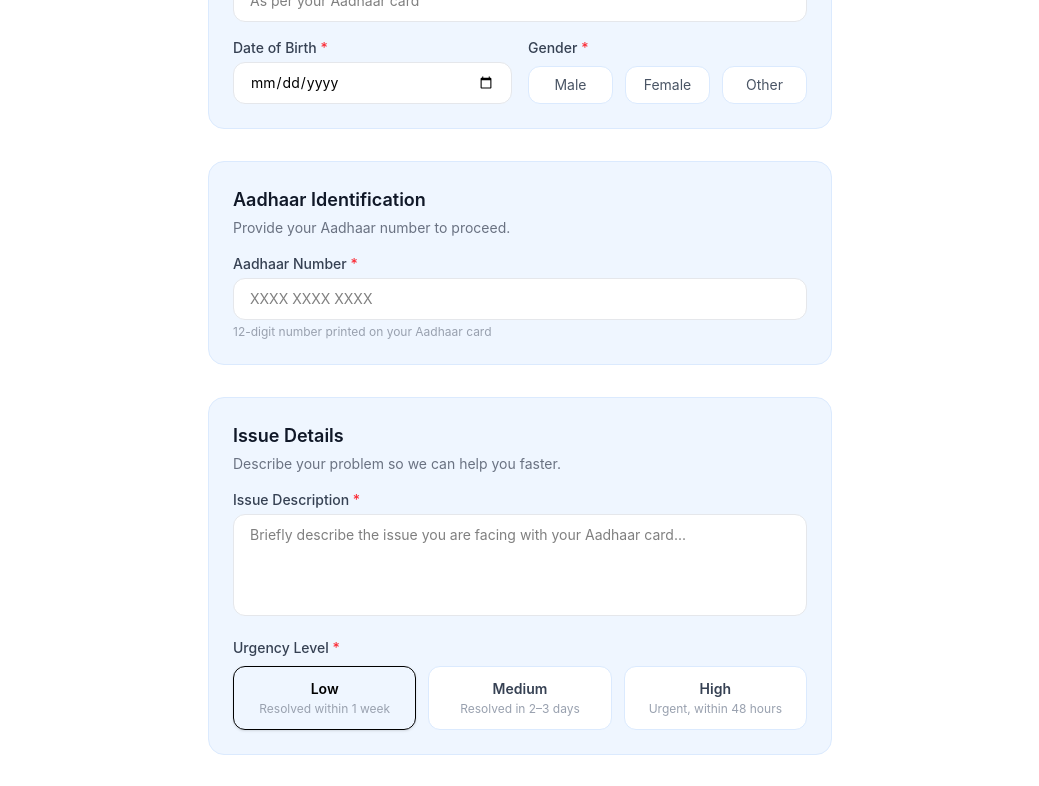
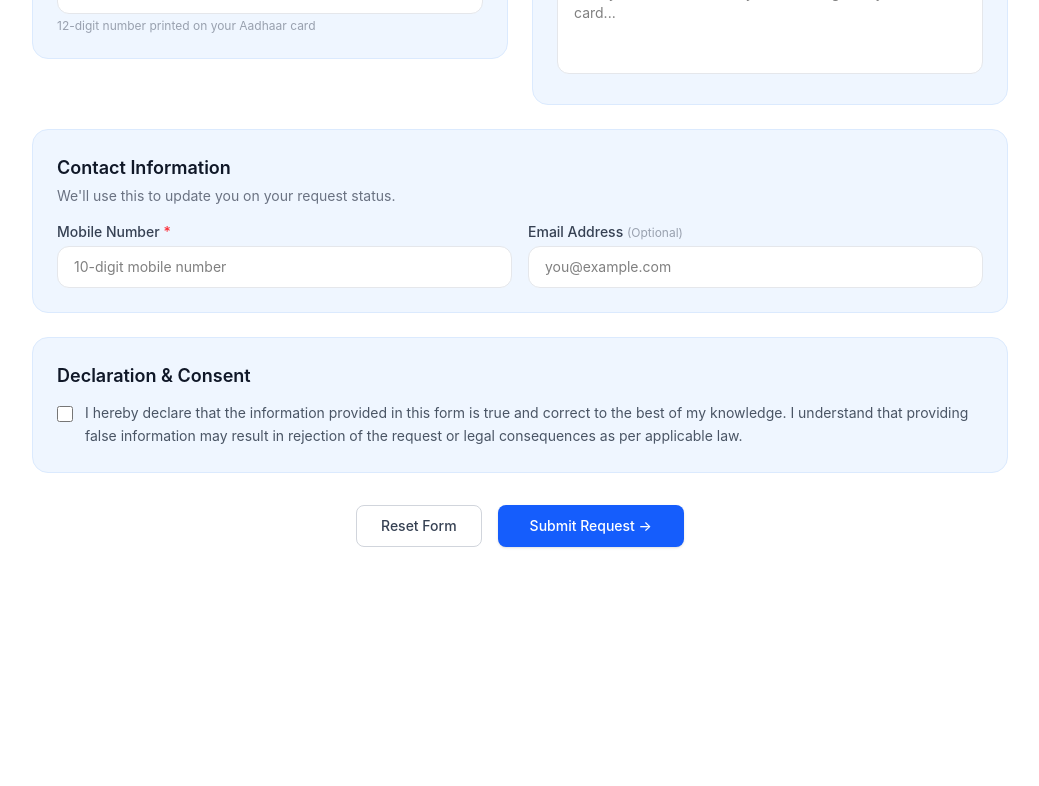
Before and after one commit to Kunalmj/hypernxt, a React app in the folder frontend/: page /AadhaarForm in a window 1280 px wide. Shown: the part 860-1646 px from the top of the page, without its empty margins (120-1159 px from the left). After the commit the page ends 1515 px from the top, so only its background shows below. Built offline with nearby package versions, Linux system fonts and the light colour scheme; the HTML template or start-up script is replaced by a standard one.

Commit message:
changes-in-aadharform

```diff
--- a/frontend/src/components/aadhaar/IssueDetails.jsx
+++ b/frontend/src/components/aadhaar/IssueDetails.jsx
@@ -1,7 +1,7 @@
 const URGENCY_LEVELS = [
-  { val: "low",    label: "Low",    sub: "Resolved within 1 week",   color: "green"  },
-  { val: "medium", label: "Medium", sub: "Resolved in 2–3 days",     color: "yellow" },
-  { val: "high",   label: "High",   sub: "Urgent, within 48 hours",  color: "red"    },
+  { val: "low", label: "Low", sub: "Resolved within 1 week", color: "green" },
+  { val: "medium", label: "Medium", sub: "Resolved in 2–3 days", color: "yellow" },
+  { val: "high", label: "High", sub: "Urgent, within 48 hours", color: "red" },
 ];
 
 const IssueDetails = ({ values, onChange }) => {
@@ -26,38 +26,6 @@
             className="w-full border border-gray-200 rounded-xl px-4 py-2.5 text-sm bg-white focus:outline-none focus:ring-2 focus:ring-blue-500 transition resize-none"
           />
         </div>
-
-        {/* Urgency */}
-        <div>
-          <label className="block text-sm font-medium text-gray-700 mb-2">
-            Urgency Level <span className="text-red-500">*</span>
-          </label>
-          <div className="grid grid-cols-3 gap-3">
-            {URGENCY_LEVELS.map(({ val, label, sub, color }) => (
-              <label
-                key={val}
-                className={`p-3 rounded-xl border cursor-pointer transition text-center ${
-                  values.urgency === val
-                    ? `border-${color}-400 bg-${color}-50 shadow-sm`
-                    : "border-blue-100 bg-white hover:border-blue-300"
-                }`}
-              >
-                <input
-                  type="radio"
-                  name="urgency"
-                  value={val}
-                  checked={values.urgency === val}
-                  onChange={onChange}
-                  className="hidden"
-                />
-                <p className={`font-semibold text-sm ${values.urgency === val ? `text-${color}-600` : "text-gray-700"}`}>
-                  {label}
-                </p>
-                <p className="text-xs text-gray-400 mt-0.5">{sub}</p>
-              </label>
-            ))}
-          </div>
-        </div>
       </div>
     </div>
   );
--- a/frontend/src/components/aadhaar/ServiceSelection.jsx
+++ b/frontend/src/components/aadhaar/ServiceSelection.jsx
@@ -1,9 +1,9 @@
 const SERVICES = [
-  { id: "name",    label: "Name Correction",      icon: "✏️" },
-  { id: "address", label: "Address Update",        icon: "🏠" },
-  { id: "mobile",  label: "Mobile Number Update",  icon: "📱" },
-  { id: "lost",    label: "Lost Aadhaar",          icon: "🔍" },
-  { id: "other",   label: "Other Issue",           icon: "💬" },
+  { id: "name", label: "Name Correction", icon: "" },
+  { id: "address", label: "Address Update", icon: "" },
+  { id: "mobile", label: "Mobile Number Update", icon: "" },
+  { id: "lost", label: "Lost Aadhaar", icon: "" },
+  { id: "other", label: "Other Issue", icon: "" },
 ];
 
 const ServiceSelection = ({ value, onChange }) => {
@@ -16,11 +16,10 @@
         {SERVICES.map((s) => (
           <label
             key={s.id}
-            className={`flex items-center gap-3 p-3 rounded-xl border cursor-pointer transition ${
-              value === s.id
+            className={`flex items-center gap-3 p-3 rounded-xl border cursor-pointer transition ${value === s.id
                 ? "border-blue-500 bg-white shadow-sm"
                 : "border-blue-100 bg-white hover:border-blue-300"
-            }`}
+              }`}
           >
             <input
               type="radio"
--- a/frontend/src/pages/AadhaarForm.jsx
+++ b/frontend/src/pages/AadhaarForm.jsx
@@ -35,7 +35,7 @@
 
   return (
     <div className="min-h-screen bg-white">
-      <div className="max-w-2xl mx-auto px-6 py-12">
+      <div className="max-w-5xl mx-auto px-6 py-12">
 
         {/* Page Header */}
         <div className="text-center mb-10">
@@ -48,16 +48,28 @@
           </p>
         </div>
 
-        <form onSubmit={handleSubmit} className="space-y-8">
-          <ServiceSelection      value={form.service}          onChange={handleChange} />
-          <PersonalDetails       values={form}                 onChange={handleChange} />
-          <AadhaarIdentification value={form.aadhaarNumber}    onChange={handleChange} />
-          <IssueDetails          values={form}                 onChange={handleChange} />
-          <ContactInfo           values={form}                 onChange={handleChange} />
-          <DeclarationConsent    checked={form.consent}        onChange={handleChange} />
+        <form onSubmit={handleSubmit} className="space-y-6">
+
+          {/* Row 1 — Service Selection + Personal Details */}
+          <div className="grid md:grid-cols-2 gap-6 items-start">
+            <ServiceSelection value={form.service}  onChange={handleChange} />
+            <PersonalDetails  values={form}         onChange={handleChange} />
+          </div>
+
+          {/* Row 2 — Aadhaar Identification + Issue Details */}
+          <div className="grid md:grid-cols-2 gap-6 items-start">
+            <AadhaarIdentification value={form.aadhaarNumber} onChange={handleChange} />
+            <IssueDetails          values={form}              onChange={handleChange} />
+          </div>
+
+          {/* Row 3 — Contact Information (full width) */}
+          <ContactInfo values={form} onChange={handleChange} />
+
+          {/* Row 4 — Declaration & Consent (full width) */}
+          <DeclarationConsent checked={form.consent} onChange={handleChange} />
 
           {/* Form Actions */}
-          <div className="flex gap-4 justify-end">
+          <div className="flex gap-4 justify-center pt-2">
             <button
               type="button"
               onClick={handleReset}
@@ -72,8 +84,8 @@
               Submit Request →
             </button>
           </div>
+
         </form>
-
       </div>
     </div>
   );
```
